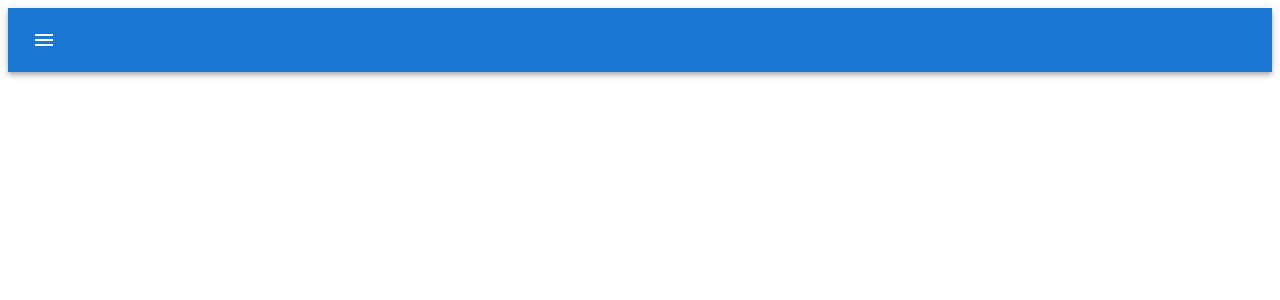
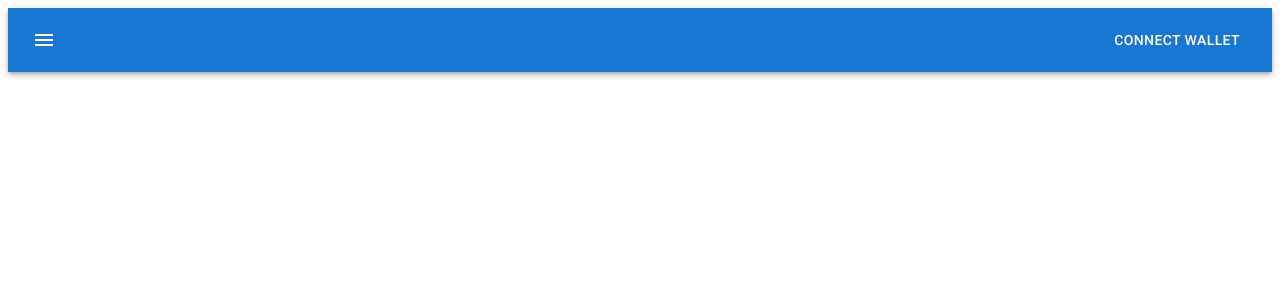
Before and after one commit to GeneralD/nft-public-mint-site, a React (Create React App) app: page / in a window 1280 px wide. Shown: the top 300 px of the page. Built offline with nearby package versions, Linux system fonts and the light colour scheme.

Commit message:
feat: app bar title

```diff
--- /dev/null
+++ b/src/features/common/connect-wallet-button/ConnectWalletButton.tsx
@@ -0,0 +1,12 @@
+import { Button, ButtonProps, Typography } from '@mui/material'
+
+export default (props: ButtonProps) => {
+    return <>
+        <Button
+            {...props}>
+            <Typography variant='button'>
+                Connect Wallet
+            </Typography>
+        </Button>
+    </>
+}
--- a/src/features/root/Root.tsx
+++ b/src/features/root/Root.tsx
@@ -4,7 +4,13 @@ import { Outlet } from 'react-router-dom'
 import MenuIcon from '@mui/icons-material/Menu'
 import { AppBar, Box, IconButton, Toolbar, Typography } from '@mui/material'
 
+import useWindowSize from '../../hooks/useWindowSize'
+import ConnectWalletButton from '../common/connect-wallet-button/ConnectWalletButton'
+
 export default () => {
+    const { isMobile } = useWindowSize()
+    const title = isMobile ? process.env.REACT_APP_SHORT_TITLE : process.env.REACT_APP_TITLE
+
     return <>
         <Helmet title={process.env.REACT_APP_TITLE} />
         <Box>
@@ -17,9 +23,11 @@ export default () => {
                         aria-label='menu'>
                         <MenuIcon />
                     </IconButton>
-                    <Typography variant='h6' component='div'>
-                        {process.env.REACT_APP_TITLE}
+                    <Typography variant='h6' component='span' sx={{ flexGrow: 1 }}>
+                        {title}
                     </Typography>
+                    <ConnectWalletButton
+                        color='inherit' />
                 </Toolbar>
             </AppBar>
             <Outlet />
--- /dev/null
+++ b/src/hooks/useWindowSize.ts
@@ -0,0 +1,16 @@
+import { useLayoutEffect, useState } from 'react'
+
+export default () => {
+    const [size, setSize] = useState([0, 0])
+    useLayoutEffect(() => {
+        const updateSize = (): void => {
+            setSize([window.innerWidth, window.innerHeight])
+        }
+
+        window.addEventListener('resize', updateSize)
+        updateSize()
+
+        return () => window.removeEventListener('resize', updateSize)
+    }, [])
+    return { size, isMobile: size[0] < 768 }
+}
```
